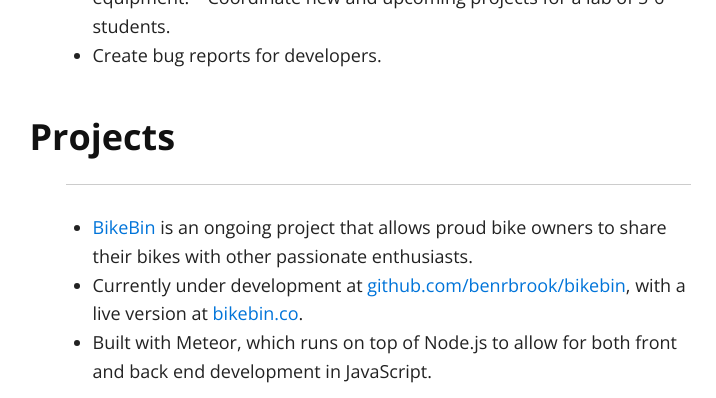
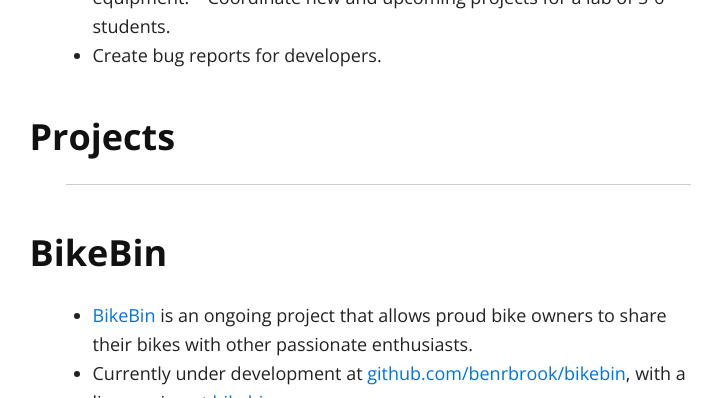
Before and after one commit to benrbrook/personal-page, a Jekyll site: the page built from index.md, in a window 1280 px wide and 900 px high, scrolled down 1553 px, cut to the strip 0-398 px from the top of the window. Shown: the whole strip, without its empty margins (262-978 px from the left). Built offline with Jekyll 4.4.1, drawn with Linux system fonts in a browser that asks for light colours.

Commit message:
Add project title

```diff
--- a/index.md
+++ b/index.md
@@ -42,6 +42,8 @@ solutions to increase speed.
 
 ---
 
+### BikeBin
+
 * [BikeBin](http://bikebin.co) is an ongoing project that allows proud bike owners to share their bikes with other passionate enthusiasts.
 * Currently under development at [github.com/benrbrook/bikebin](https://github.com/benrbrook/bikebin), with a live version at [bikebin.co](http://bikebin.co).
 * Built with Meteor, which runs on top of Node.js to allow for both front and back end development in JavaScript.
```
